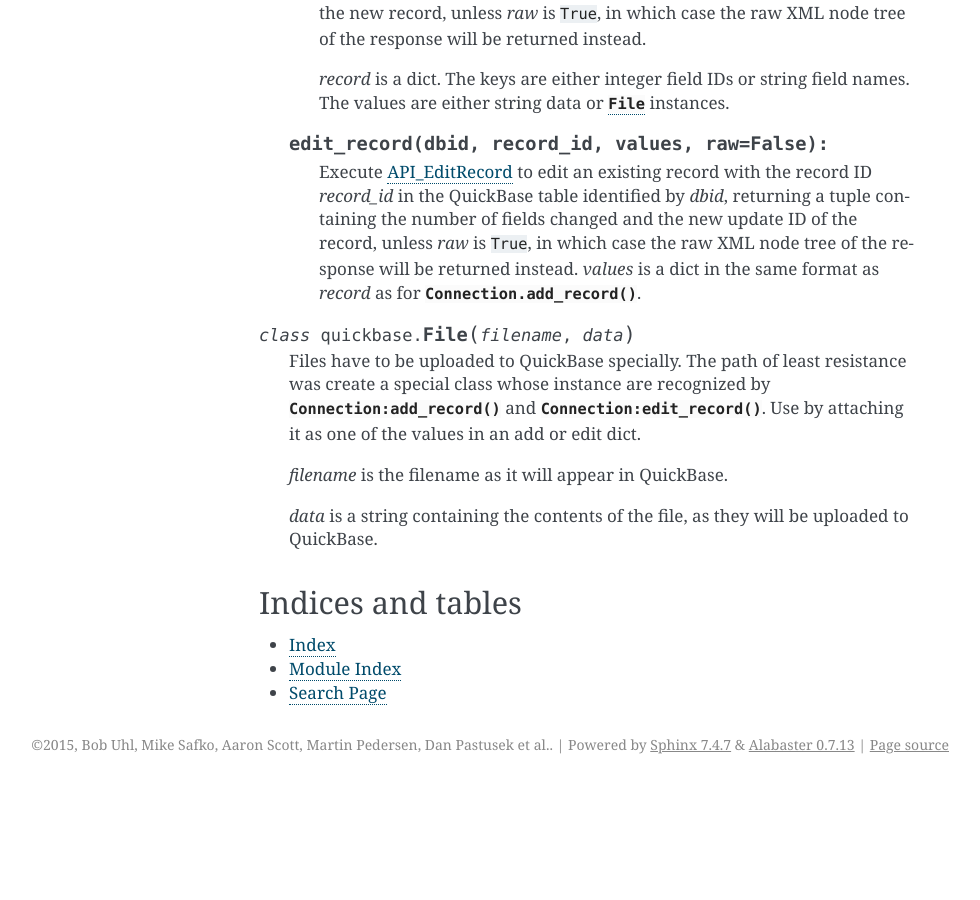
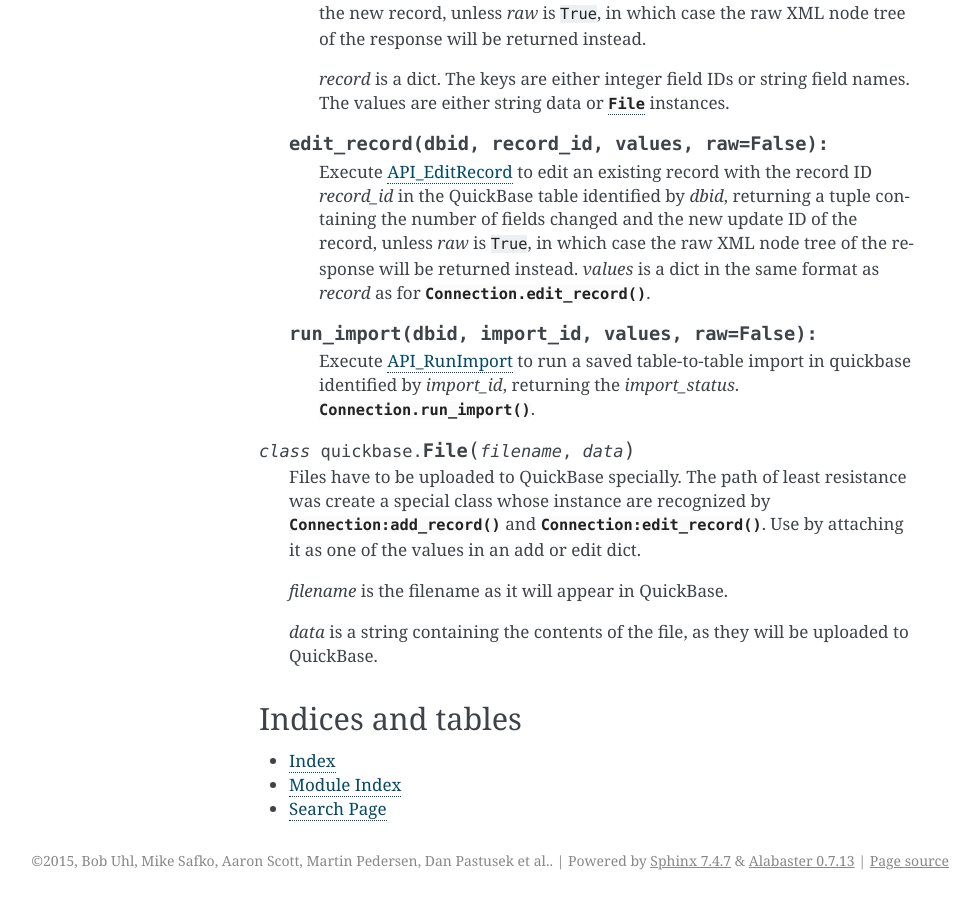
Before and after one commit to WesTower/py-quickbase, a Sphinx documentation site: the page built from docs/index.rst, in a window 1280 px wide and 900 px high, scrolled down 1662 px. Shown: the whole window, without its empty margins (161-1141 px from the left). Built offline with Sphinx 7.4.7, drawn with Linux system fonts in a browser that asks for light colours; before the commit the page ends 2446 px from its top, so only the background shows below that.

Commit message:
Added Connection.run_import() documentation

```diff
--- a/docs/index.rst
+++ b/docs/index.rst
@@ -118,7 +118,15 @@ Usage
       the record, unless *raw* is ``True``, in which case the raw XML
       node tree of the response will be returned instead.  *values* is
       a dict in the same format as *record* as for
-      :meth:`Connection.add_record()`.
+      :meth:`Connection.edit_record()`.
+
+   .. method:: run_import(dbid, import_id, values, raw=False):
+
+      Execute `API_RunImport
+      <http://www.quickbase.com/api-guide/index.html#runimport.html>`_
+      to run a saved table-to-table import in quickbase identified by
+      *import_id*, returning the *import_status*.
+      :meth:`Connection.run_import()`.
 
 .. class:: File(filename, data)
 
```
